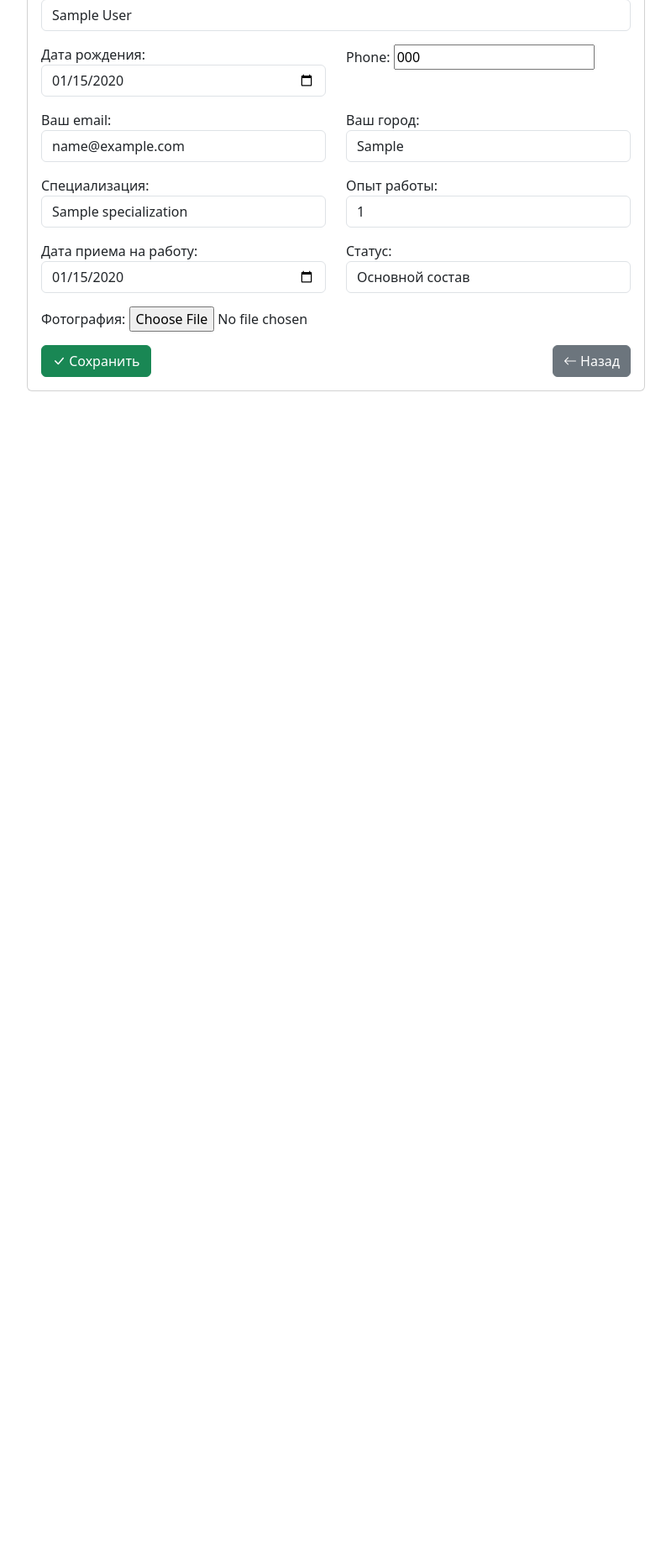
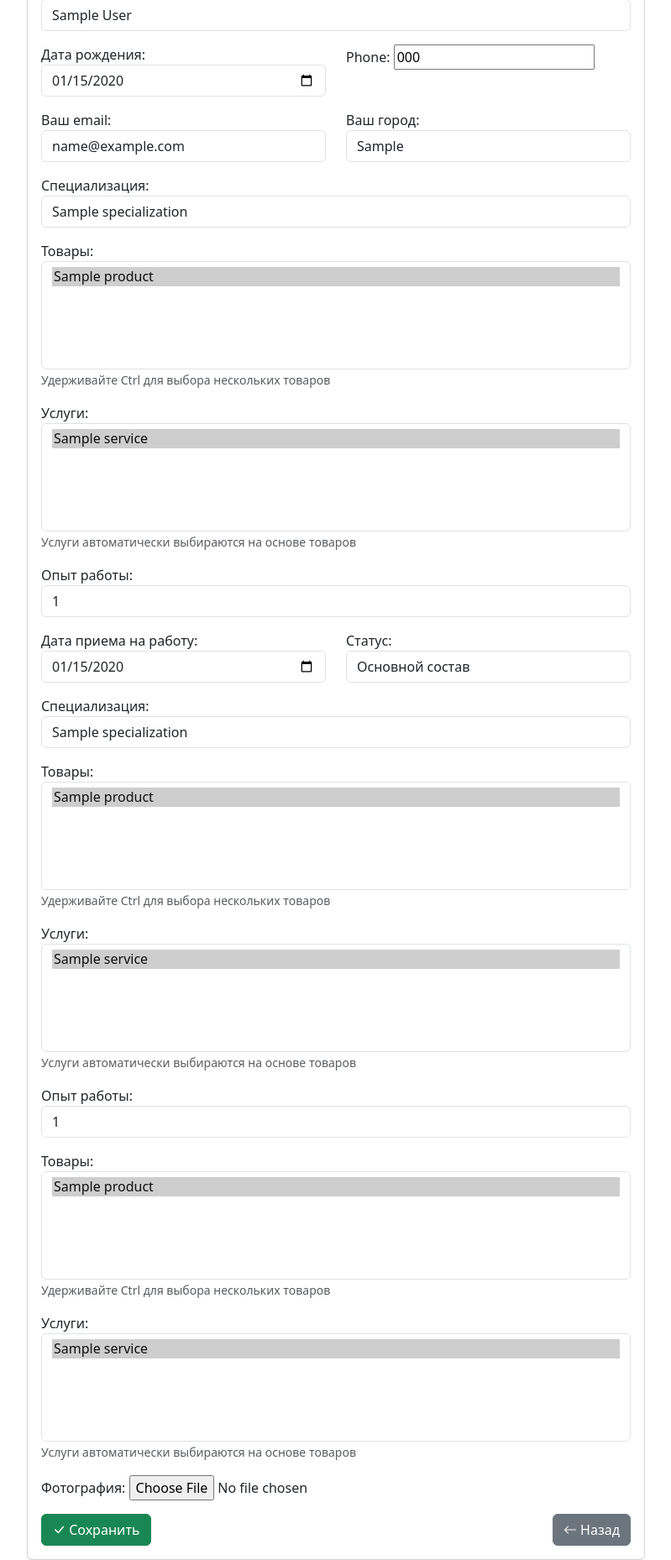
Before and after one commit to GrigoryKalinin/Home_master, a Django app: a page that uses main/templates/main/private/employee/employee_create.html in a window 1280 px wide. Shown: the part 246-2104 px from the top of the page at 84% size, without its empty margins (240-1039 px from the left). Before the commit the page ends 712 px from the top, so only its background shows below. Run offline with Django 5.2, Linux system fonts and the light colour scheme; a user stored in the database is signed in; tables that the repository leaves empty hold one stand-in row (values such as "Sample post"); some libraries are stand-ins or nearby versions.

Commit message:
- Employee (модель). Добавлена связь многие ко многим с Product и Service - EmployeeForm. Обновлена для работы с товарами и услугами - Добавлены AJAX функции для загрузки товаров и услуг в урлы и представления - Добавлены поля products и services для шаблона и js для загрузки полей - Добавлены поля products и services в админку EmployeeAdmin

```diff
--- a/main/admin.py
+++ b/main/admin.py
@@ -122,7 +122,7 @@ class EmployeeAdmin(ModelAdmin):
             'fields': ('phone', 'email', 'city')
         }),
         ('Работа', {
-            'fields': ('specialization', 'experience', 'date_hired', 'status', 'available')
+            'fields': ('specialization', 'products', 'services', 'experience', 'date_hired', 'status', 'available')
         }),
         ('Системная информация', {
             'fields': ('slug', 'date_created', 'date_updated'),
--- a/main/forms.py
+++ b/main/forms.py
@@ -142,7 +142,21 @@ class EmployeeForm(forms.ModelForm):
     specialization = forms.ModelChoiceField(
         queryset=Specialization.objects.all(),
         label="Специализация",
-        widget=forms.Select(attrs={"class": "form-control"})
+        widget=forms.Select(attrs={"class": "form-control", "id": "specializationSelect"})
+    )
+
+    products = forms.ModelMultipleChoiceField(
+        queryset=Product.objects.none(),
+        label="Товары",
+        required=False,
+        widget=forms.SelectMultiple(attrs={'class': 'form-select', 'size': '5', 'id': 'productsSelect'})
+    )
+
+    services = forms.ModelMultipleChoiceField(
+        queryset=Service.objects.none(),
+        label="Услуги",
+        required=False,
+        widget=forms.SelectMultiple(attrs={'class': 'form-select', 'size': '5', 'id': 'servicesSelect'})
     )
 
     experience = forms.IntegerField(
@@ -203,6 +217,8 @@ class EmployeeForm(forms.ModelForm):
             "email",
             "city",
             "specialization",
+            "products",
+            "services",
             "experience",
             "date_hired",
             "status",
@@ -211,8 +227,31 @@ class EmployeeForm(forms.ModelForm):
 
     def __init__(self, *args, **kwargs):
         super().__init__(*args, **kwargs)
-        # Устанавливаем стандартный российский регион для всех номеров
         self.fields["phone"].initial = "+7"
+
+        if self.data:
+            try:
+                specialization_id = int(self.data.get('specialization'))
+                if specialization_id:
+                    categories = Category.objects.filter(specializations=specialization_id)
+                    self.fields['products'].queryset = Product.objects.filter(category__in=categories, available=True)
+
+                    selected_products = self.data.getlist('products')
+                    if selected_products:
+                        self.fields['services'].queryset = Service.objects.filter(
+                            product__in=selected_products, available=True
+                        )
+            except (ValueError, TypeError):
+                pass
+        elif self.instance and self.instance.pk:
+            if self.instance.specialization:
+                categories = Category.objects.filter(specializations=self.instance.specialization)
+                self.fields['products'].queryset = Product.objects.filter(category__in=categories, available=True)
+
+            if self.instance.products.exists():
+                self.fields['services'].queryset = Service.objects.filter(
+                    product__in=self.instance.products.all(), available=True
+                )
 
 
 class OrderForm(forms.ModelForm):
--- a/main/models.py
+++ b/main/models.py
@@ -217,6 +217,8 @@ class Employee(models.Model):
     city = models.CharField(max_length=100, verbose_name="Город", db_index=True)
     specialization = models.ForeignKey(Specialization, on_delete=models.CASCADE, verbose_name="Специализация")
     categories = models.ManyToManyField('Category', blank=True, verbose_name="Категории работ")
+    products = models.ManyToManyField('Product', blank=True, verbose_name="Товары")
+    services = models.ManyToManyField('Service', blank=True, verbose_name="Услуги")
     experience = models.PositiveIntegerField(verbose_name="Опыт работы", help_text="В годах")
     image = models.ImageField(upload_to="images/employees/", blank=True, verbose_name="Фото")
     date_created = models.DateTimeField(auto_now_add=True, verbose_name="Дата создания")
--- a/main/templates/main/private/employee/employee_create.html
+++ b/main/templates/main/private/employee/employee_create.html
@@ -59,15 +59,26 @@
 							</div>
 						</div>
 
-						<div class="row">
-							<div class="col-md-6 mb-3">
-								{{ form.specialization.label_tag }}
-								{{ form.specialization }}
-							</div>
-							<div class="col-md-6 mb-3">
-								{{ form.experience.label_tag }}
-								{{ form.experience }}
-							</div>
+						<div class="mb-3">
+							{{ form.specialization.label_tag }}
+							{{ form.specialization }}
+						</div>
+
+						<div class="mb-3">
+							{{ form.products.label_tag }}
+							{{ form.products }}
+							<small class="form-text text-muted">Удерживайте Ctrl для выбора нескольких товаров</small>
+						</div>
+
+						<div class="mb-3">
+							{{ form.services.label_tag }}
+							{{ form.services }}
+							<small class="form-text text-muted">Услуги автоматически выбираются на основе товаров</small>
+						</div>
+
+						<div class="mb-3">
+							{{ form.experience.label_tag }}
+							{{ form.experience }}
 						</div>
 
 						<div class="row">
@@ -80,6 +91,40 @@
 								{{ form.status }}
 							</div>
 						</div>
+
+            <div class="mb-3">
+              {{ form.specialization.label_tag }}
+              {{ form.specialization }}
+            </div>
+
+            <div class="mb-3">
+              {{ form.products.label_tag }}
+              {{ form.products }}
+              <small class="form-text text-muted">Удерживайте Ctrl для выбора нескольких товаров</small>
+            </div>
+
+            <div class="mb-3">
+              {{ form.services.label_tag }}
+              {{ form.services }}
+              <small class="form-text text-muted">Услуги автоматически выбираются на основе товаров</small>
+            </div>
+
+            <div class="mb-3">
+              {{ form.experience.label_tag }}
+              {{ form.experience }}
+            </div>
+
+            <div class="mb-3">
+              {{ form.products.label_tag }}
+              {{ form.products }}
+              <small class="form-text text-muted">Удерживайте Ctrl для выбора нескольких товаров</small>
+            </div>
+
+            <div class="mb-3">
+              {{ form.services.label_tag }}
+              {{ form.services }}
+              <small class="form-text text-muted">Услуги автоматически выбираются на основе товаров</small>
+            </div>
 
             <div class="mb-3">
               {{ form.image.label_tag }}
@@ -111,4 +156,82 @@
   <script src="https://code.jquery.com/jquery-3.6.0.min.js"></script>
   <script src="https://cdnjs.cloudflare.com/ajax/libs/jquery.inputmask/5.0.8/jquery.inputmask.min.js"></script>
   <script src="{% static 'js/phone_mask.js' %}"></script>
+
+  <script>
+  document.addEventListener('DOMContentLoaded', function() {
+      const specializationSelect = document.getElementById('specializationSelect');
+      const productsSelect = document.getElementById('productsSelect');
+      const servicesSelect = document.getElementById('servicesSelect');
+
+      // Функция для загрузки товаров по специализации
+      function loadProductsBySpecialization(specializationId) {
+          if (!specializationId) {
+              productsSelect.innerHTML = '<option value="">Сначала выберите специализацию</option>';
+              servicesSelect.innerHTML = '<option value="">Сначала выберите товары</option>';
+              return;
+          }
+
+          fetch(`{% url 'main:get_products_by_specialization' %}?specialization_id=${specializationId}`)
+              .then(response => response.json())
+              .then(data => {
+                  productsSelect.innerHTML = '';
+                  data.products.forEach(product => {
+                      const option = document.createElement('option');
+                      option.value = product.id;
+                      option.textContent = product.name;
+                      productsSelect.appendChild(option);
+                  });
+
+                  // Автоматически выбираем все товары
+                  for (let i = 0; i < productsSelect.options.length; i++) {
+                      productsSelect.options[i].selected = true;
+                  }
+
+                  // Загружаем услуги для выбранных товаров
+                  loadServicesByProducts();
+              });
+      }
+
+      // Функция для загрузки услуг по товарам
+      function loadServicesByProducts() {
+          const selectedProducts = Array.from(productsSelect.selectedOptions).map(option => option.value);
+
+          if (selectedProducts.length === 0) {
+              servicesSelect.innerHTML = '<option value="">Выберите товары</option>';
+              return;
+          }
+
+          const params = new URLSearchParams();
+          selectedProducts.forEach(id => params.append('product_ids[]', id));
+
+          fetch(`{% url 'main:get_services_by_products' %}?${params}`)
+              .then(response => response.json())
+              .then(data => {
+                  servicesSelect.innerHTML = '';
+                  data.services.forEach(service => {
+                      const option = document.createElement('option');
+                      option.value = service.id;
+                      option.textContent = service.name;
+                      option.selected = true; // Автоматически выбираем все услуги
+                      servicesSelect.appendChild(option);
+                  });
+              });
+      }
+
+      // Обработчик изменения специализации
+      specializationSelect.addEventListener('change', function() {
+          loadProductsBySpecialization(this.value);
+      });
+
+      // Обработчик изменения товаров
+      productsSelect.addEventListener('change', function() {
+          loadServicesByProducts();
+      });
+
+      // Инициализация при загрузке страницы
+      if (specializationSelect.value) {
+          loadProductsBySpecialization(specializationSelect.value);
+      }
+  });
+  </script>
 {% endblock script%}
--- a/main/urls.py
+++ b/main/urls.py
@@ -19,6 +19,8 @@ urlpatterns = [
     path('dashboard/order/<int:pk>/edit/', views.OrderEditView.as_view(), name='order_edit'),
     path('ajax/get-products-by-category/', views.get_products_by_category, name='get_products_by_category'),
     path('ajax/get-employees-by-category/', views.get_employees_by_category, name='get_employees_by_category'),
+    path('ajax/get-products-by-specialization/', views.get_products_by_specialization, name='get_products_by_specialization'),
+    path('ajax/get-services-by-products/', views.get_services_by_products, name='get_services_by_products'),
         # Резюме
     path('dashboard/job_applications/', views.JobApplicationListView.as_view(), name='job_application_list'),
     path('dashboard/job_application/<int:pk>/', views.JobApplicationDetailView.as_view(), name='job_application_detail'),
--- a/main/views.py
+++ b/main/views.py
@@ -542,6 +542,27 @@ def get_employees_by_category(request):
         return JsonResponse({'employees': employees_list})
     return JsonResponse({'employees': []})
 
+def get_products_by_specialization(request):
+    if not (request.user.is_authenticated and request.user.is_staff):
+        return JsonResponse({'products': []})
+
+    specialization_id = request.GET.get('specialization_id')
+    if specialization_id:
+        categories = Category.objects.filter(specializations=specialization_id)
+        products = Product.objects.filter(category__in=categories, available=True).values('id', 'name')
+        return JsonResponse({'products': list(products)})
+    return JsonResponse({'products': []})
+
+def get_services_by_products(request):
+    if not (request.user.is_authenticated and request.user.is_staff):
+        return JsonResponse({'services': []})
+
+    product_ids = request.GET.getlist('product_ids[]')
+    if product_ids:
+        services = Service.objects.filter(product__in=product_ids, available=True).values('id', 'name')
+        return JsonResponse({'services': list(services)})
+    return JsonResponse({'services': []})
+
 class JobApplicationCreateFormView(CreateView):
     model = JobApplication
     form_class = JobApplicationForm
```
Also changed, not shown: main/migrations/0007_employee_products_employee_services.py (added).
